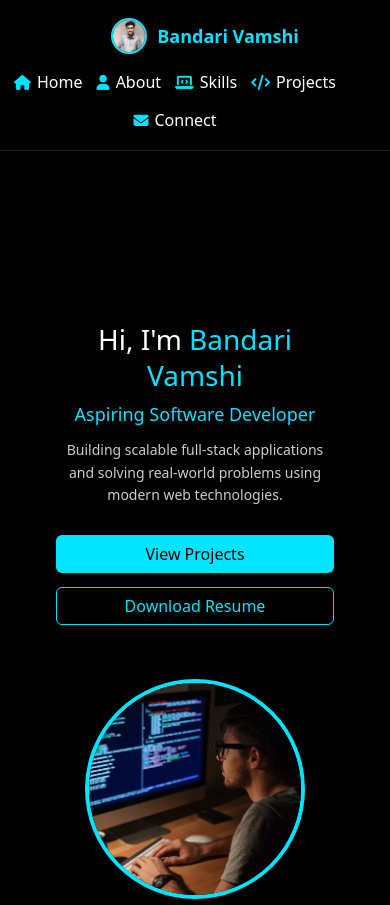
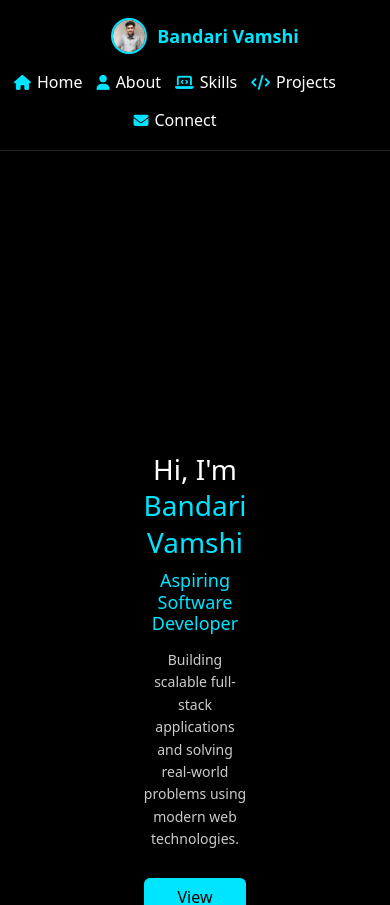
Before and after one commit to Bandarivamshi07/portfolio, a React (Vite) app: page / in a window 390 px wide. Shown: the top 905 px of the page. Built offline with nearby package versions, Linux system fonts and the light colour scheme.

Commit message:
Fix hero mobile layout by offsetting content below navbar

```diff
--- a/src/styles/hero.css
+++ b/src/styles/hero.css
@@ -150,6 +150,7 @@
     align-items: center;
     text-align: center;
     gap: 24px;
+    padding: 130px;
   }
 
   .hero-left {
```
